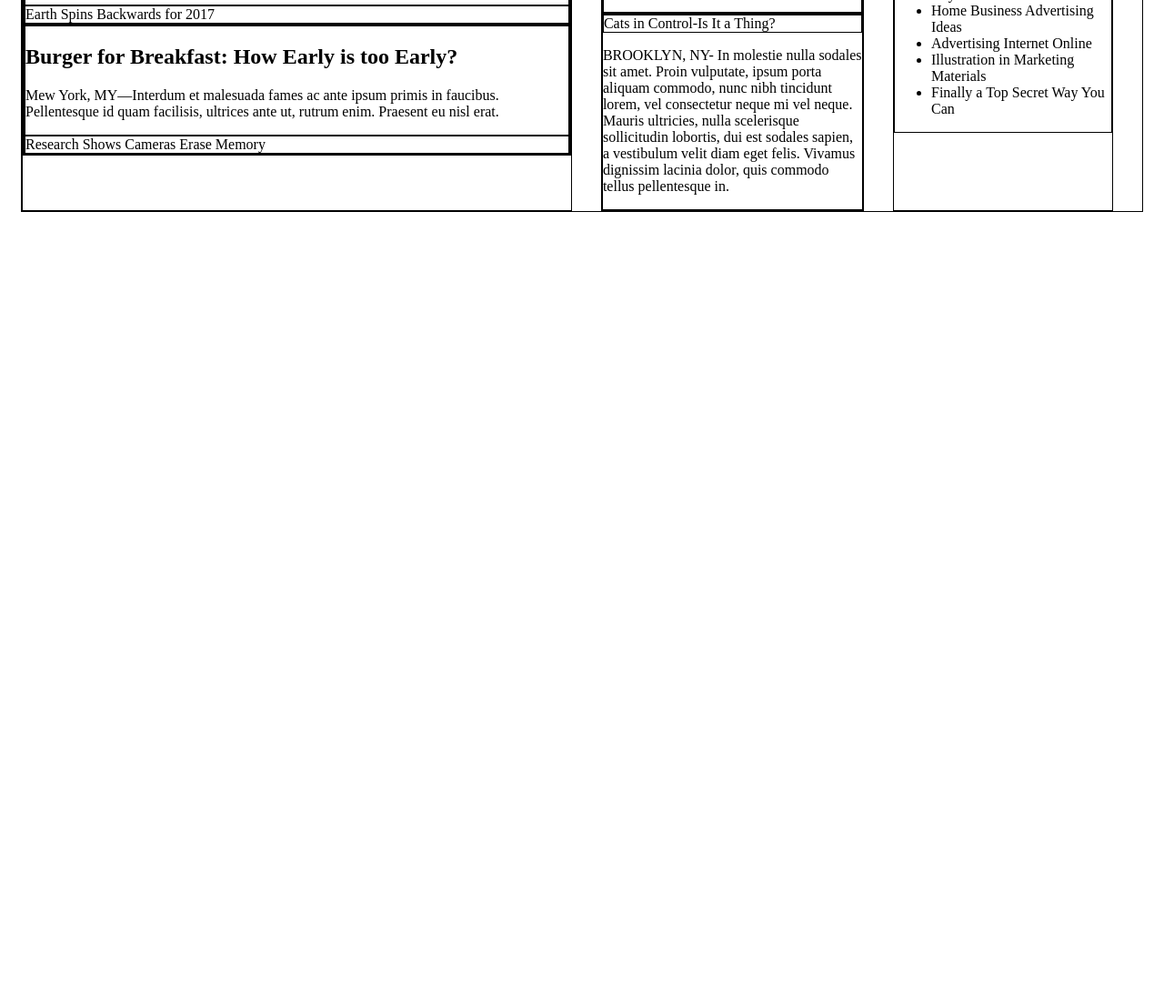
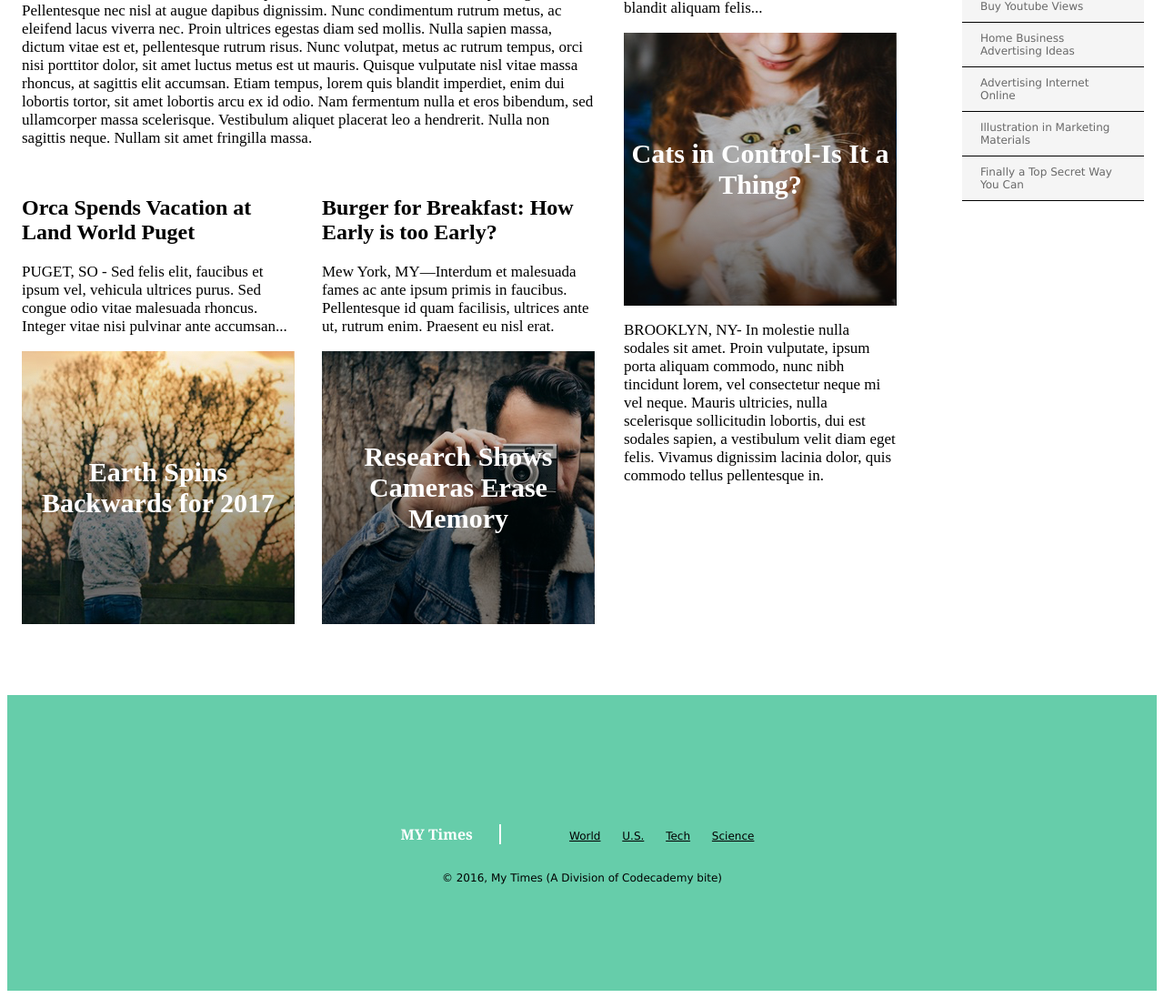
Before and after one commit to Kasiopeia/mytimes, a plain HTML site: page index.html in a window 1280 px wide. Shown: the part 463-1560 px from the top of the page at 91% size. Before the commit the page ends 800 px from the top, so only its background shows below. Drawn offline with Linux system fonts and the light colour scheme.

Commit message:
added footer

```diff
--- a/index.html
+++ b/index.html
@@ -95,6 +95,25 @@
             </div>
         </div>
     </div>
+    <!-- footer -->
+    <footer>
+        <div class="info">
+            <span class="title">
+    		MY Times
+    		</span>
+    		<nav>
+    			<ul class="footer-nav">
+    				<li><a href="#">World</a></li>
+    				<li><a href="#">U.S.</a></li>
+    				<li><a href="#">Tech</a></li>
+    				<li><a href="#">Science</a></li>
+    			</ul>
+    		</nav>
+        </div>
+        <div class="copyright">
+        	© 2016, My Times (A Division of Codecademy bite)
+        </div>
+    </footer>
 </body>
 
 </html>
--- a/ressources/css/style.css
+++ b/ressources/css/style.css
@@ -38,9 +38,7 @@ header {
 }
 
 /*main container*/
-div{
-	border: 1px solid black;
-}
+
 .content {
 	padding-top: 120px;
 	display: flex;
@@ -54,10 +52,53 @@ div{
 	margin-right: 32px;
 }
 
+.image-content {
+	display: flex;
+	font-weight: bold;
+	font-size: 30px;
+	color: white;
+	flex-direction: column;
+	height: 300px;
+	justify-content: center;
+	text-align: center;
+}
+
+.narrative {
+	font-size: 17px;
+	color: black;
+}
+
 /*first column*/
 .large {
 	width: 630px;
 	display: flex;
+}
+
+.lead-story .image-content {
+	background-image: url("../img/img-story-main.png");
+	width: 630px;
+	font-size: 40px;
+	text-align: left;
+}
+
+.stories {
+	display: flex;
+	justify-content: space-between;
+	margin-top: 16px;
+}
+
+.story {
+	display: flex;
+	flex-direction: column;
+	width: 300px;
+}
+
+.fall-cancelled {
+	background-image: url("../img/img-story-2.png");
+}
+
+.pop-culture {
+	background-image: url("../img/img-story-3.png");
 }
 
 /*second column*/
@@ -66,8 +107,72 @@ div{
 	display: flex;
 }
 
+.cat-ceo {
+	background-image: url("../img/img-cat-1.png");
+}
+
 /*third column*/
 .small {
 	width: 240px;
 	display: flex;
 }
+
+.news-bites h3 {
+	font-size: 16px;
+	font-weight: bold;
+	text-align: center;
+}
+
+.news-bites ul {
+	list-style: none;
+}
+
+.news-bites li {
+	background-color: whitesmoke;
+	font-family: Verdana;
+	font-size: 12px;
+	color: dimgray;
+	padding: 10px 20px;
+	border-bottom: 1px solid black;
+}
+
+/*footer*/
+footer {
+	display: flex;
+	justify-content: center;
+	align-items: center;
+	flex-direction: column;
+	height: 325px;
+	width: 100%;
+	background-color: mediumaquamarine;
+	margin: auto;
+	font-family: Verdana;
+	font-size: 12px;
+}
+
+footer nav {
+	display: inline-block;
+	padding-left: 25px;
+}
+
+.title {
+	font-family: Georgia;
+	font-size: 16px;
+	font-weight: bold;
+	color: #fff;
+	border-right: 2px solid white;
+	padding-right: 25px;
+}
+
+.footer-nav {
+	list-style: none;
+}
+
+.footer-nav li {
+	display: inline-block;
+	padding: 20px 10px;
+}
+
+.footer-nav a {
+	color: black;
+}
```
Also changed, not shown: ressources/img/img-cat-1.png (added), ressources/img/img-story-2.png (added), ressources/img/img-story-3.png (added), ressources/img/img-story-main.png (added). Lines whose indentation alone changed are shown as unchanged.
